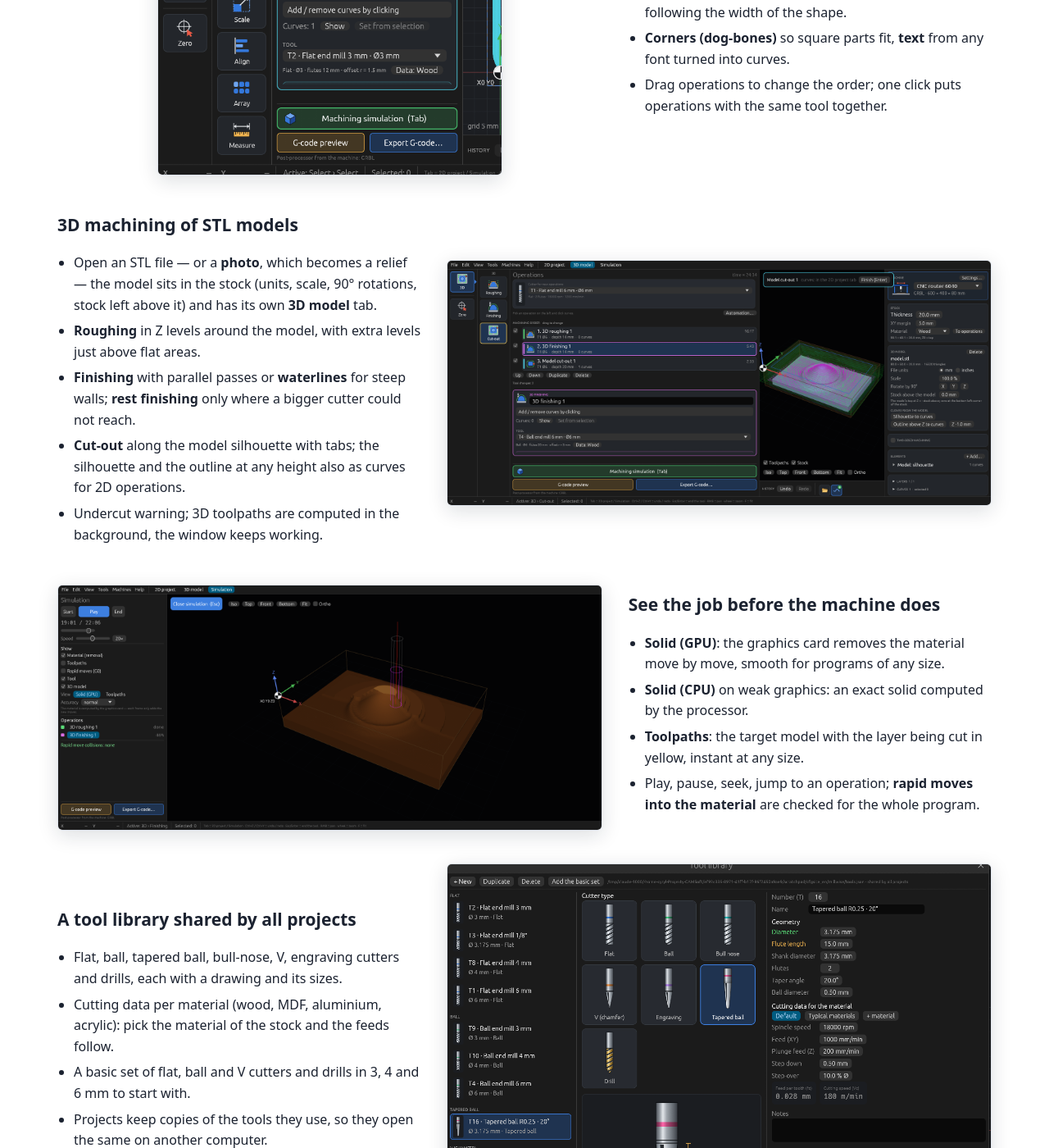
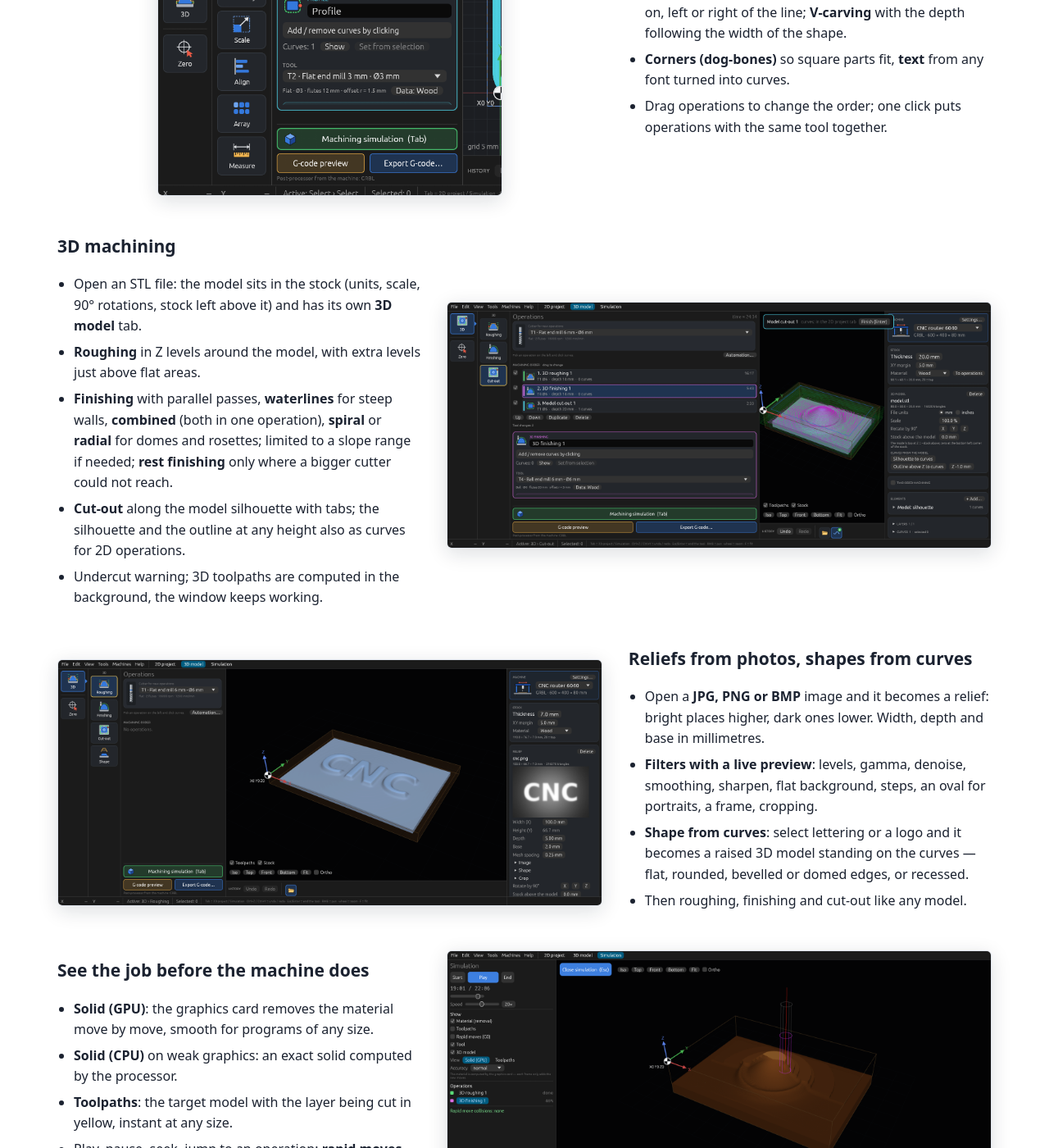
Before and after one commit to cyryllo/millwise, a Jekyll site: the page built from docs/index.md, in a window 1280 px wide and 1400 px high, scrolled down 1706 px. Shown: the whole window at 82% size. Built offline with Jekyll 4.4.1, drawn with Linux system fonts in a browser that asks for light colours; some of the changed text lies outside the part shown.

Commit message:
README and website for 0.8: photos and shapes from curves in the intro, home page and guide (new pictures), finishing strategies, current plans and test status

```diff
--- a/docs/index.md
+++ b/docs/index.md
@@ -3,7 +3,7 @@ layout: default
 lang: en
 other_lang: pl/
 wide: true
-description: "Millwise is free CAM software for 3-axis CNC routers and mills. From DXF drawings and STL models to G-code for GRBL, FluidNC and LinuxCNC, with 2D and 3D machining and a simulation on the graphics card. For Linux."
+description: "Millwise is free CAM software for 3-axis CNC routers and mills. From DXF drawings, STL models and photos to G-code for GRBL, FluidNC and LinuxCNC, with 2D and 3D machining and a simulation on the graphics card. For Linux."
 ---
 {% assign img = '/img/en/' | relative_url %}
 
@@ -22,15 +22,16 @@ description: "Millwise is free CAM software for 3-axis CNC routers and mills. Fr
   <a class="button" href="{{ site.repo }}">Source code</a>
 </div>
 
-<div class="notice"><strong>Early development.</strong> Millwise changes every day. The first G-code runs on a real router (FluidNC) went well, but the dimensions have not been measured yet and the 3D machining has not been checked on a machine. Always check the G-code before you run it, and use the program at your own risk.</div>
+<div class="notice"><strong>Early development (version 0.8).</strong> Millwise changes every day. The first G-code runs on a real router (FluidNC) went well, but the dimensions have not been measured yet and the 3D machining has not been checked on a machine. Always check the G-code before you run it, and use the program at your own risk.</div>
 
 <div class="shot"><a href="{{ img }}main.png"><img src="{{ img }}main.png" alt="Millwise main window: operations on the left, the drawing with toolpaths in the middle, the machine and stock on the right"></a></div>
 
-<p class="lead">Millwise turns <strong>DXF drawings</strong> and <strong>STL models</strong> into toolpaths and writes G-code for <strong>GRBL / FluidNC</strong> and <strong>LinuxCNC</strong>. Pick a tool and an operation, click the curves, watch the whole job in the simulation and export the program: profiles, pockets, holes, engraving and V-carving in 2D, and roughing and finishing of 3D models.</p>
+<p class="lead">Millwise turns <strong>DXF drawings</strong>, <strong>STL models</strong> and <strong>photos</strong> into toolpaths and writes G-code for <strong>GRBL / FluidNC</strong> and <strong>LinuxCNC</strong>. Pick a tool and an operation, click the curves, watch the whole job in the simulation and export the program: profiles, pockets, holes, engraving and V-carving in 2D, and roughing and finishing of 3D models, reliefs from photos and raised shapes from your curves.</p>
 
 <div class="stats">
   <div><strong>5</strong><span>2D operations: profile, pocket, drilling, engraving, V-carving</span></div>
-  <div><strong>4</strong><span>3D operations: roughing, finishing, rest, cut-out</span></div>
+  <div><strong>3</strong><span>ways to a 3D model: STL file, photo, shape from curves</span></div>
+  <div><strong>5</strong><span>3D finishing strategies: parallel, waterline, combined, spiral, radial</span></div>
   <div><strong>7</strong><span>tool types, 16 tools in the basic set</span></div>
   <div><strong>GPU</strong><span>material simulation on the graphics card</span></div>
   <div><strong>3</strong><span>controllers: GRBL, FluidNC, LinuxCNC</span></div>
@@ -55,11 +56,11 @@ description: "Millwise is free CAM software for 3-axis CNC routers and mills. Fr
 <div class="showcase reverse">
   <div class="shot-col"><a href="{{ img }}model3d.png"><img loading="lazy" src="{{ img }}model3d.png" alt="The 3D model tab: a model in the stock with roughing and finishing toolpaths"></a></div>
   <div class="text-col">
-    <h3>3D machining of STL models</h3>
+    <h3>3D machining</h3>
     <ul>
-      <li>Open an STL file — or a <strong>photo</strong>, which becomes a relief — the model sits in the stock (units, scale, 90° rotations, stock left above it) and has its own <strong>3D model</strong> tab.</li>
+      <li>Open an STL file: the model sits in the stock (units, scale, 90° rotations, stock left above it) and has its own <strong>3D model</strong> tab.</li>
       <li><strong>Roughing</strong> in Z levels around the model, with extra levels just above flat areas.</li>
-      <li><strong>Finishing</strong> with parallel passes or <strong>waterlines</strong> for steep walls; <strong>rest finishing</strong> only where a bigger cutter could not reach.</li>
+      <li><strong>Finishing</strong> with parallel passes, <strong>waterlines</strong> for steep walls, <strong>combined</strong> (both in one operation), <strong>spiral</strong> or <strong>radial</strong> for domes and rosettes; limited to a slope range if needed; <strong>rest finishing</strong> only where a bigger cutter could not reach.</li>
       <li><strong>Cut-out</strong> along the model silhouette with tabs; the silhouette and the outline at any height also as curves for 2D operations.</li>
       <li>Undercut warning; 3D toolpaths are computed in the background, the window keeps working.</li>
     </ul>
@@ -67,6 +68,19 @@ description: "Millwise is free CAM software for 3-axis CNC routers and mills. Fr
 </div>
 
 <div class="showcase">
+  <div class="shot-col"><a href="{{ img }}relief.png"><img loading="lazy" src="{{ img }}relief.png" alt="A relief made from a picture of the word CNC, with the photo and its settings in the model card"></a></div>
+  <div class="text-col">
+    <h3>Reliefs from photos, shapes from curves</h3>
+    <ul>
+      <li>Open a <strong>JPG, PNG or BMP</strong> image and it becomes a relief: bright places higher, dark ones lower. Width, depth and base in millimetres.</li>
+      <li><strong>Filters with a live preview</strong>: levels, gamma, denoise, smoothing, sharpen, flat background, steps, an oval for portraits, a frame, cropping.</li>
+      <li><strong>Shape from curves</strong>: select lettering or a logo and it becomes a raised 3D model standing on the curves — flat, rounded, bevelled or domed edges, or recessed.</li>
+      <li>Then roughing, finishing and cut-out like any model.</li>
+    </ul>
+  </div>
+</div>
+
+<div class="showcase reverse">
   <div class="shot-col"><a href="{{ img }}sim3d.png"><img loading="lazy" src="{{ img }}sim3d.png" alt="Simulation on the graphics card: finishing half way over the roughed model"></a></div>
   <div class="text-col">
     <h3>See the job before the machine does</h3>
@@ -79,7 +93,7 @@ description: "Millwise is free CAM software for 3-axis CNC routers and mills. Fr
   </div>
 </div>
 
-<div class="showcase reverse">
+<div class="showcase">
   <div class="shot-col"><a href="{{ img }}tools.png"><img loading="lazy" src="{{ img }}tools.png" alt="The tool library with tools grouped by type and the tapered ball cutter selected"></a></div>
   <div class="text-col">
     <h3>A tool library shared by all projects</h3>
@@ -92,7 +106,7 @@ description: "Millwise is free CAM software for 3-axis CNC routers and mills. Fr
   </div>
 </div>
 
-<div class="showcase">
+<div class="showcase reverse">
   <div class="shot-col"><a href="{{ img }}machines.png"><img loading="lazy" src="{{ img }}machines.png" alt="The machines window: work area, homing corner, controller and limits"></a></div>
   <div class="text-col">
     <h3>Your machines, your G-code</h3>
@@ -104,7 +118,7 @@ description: "Millwise is free CAM software for 3-axis CNC routers and mills. Fr
   </div>
 </div>
 
-<div class="showcase reverse">
+<div class="showcase">
   <div class="shot-col small"><a href="{{ img }}automation.png"><img loading="lazy" src="{{ img }}automation.png" alt="The automation window: an operation for each layer, corners, tabs and order by tool"></a></div>
   <div class="text-col">
     <h3>Less clicking</h3>
@@ -147,7 +161,7 @@ chmod +x Millwise-*-x86_64.AppImage
 
 <div class="faq">
 <details><summary>Which machines does Millwise work with?</summary><p>3-axis CNC routers and mills with GRBL, FluidNC (GRBL-compatible G-code) or LinuxCNC. The G-code was tried first on a router with a FluidNC controller.</p></details>
-<details><summary>Which files can it open?</summary><p>DXF drawings (lines, arcs, circles, polylines, splines, ellipses, blocks), STL models (binary and text) and its own <code>.millwise</code> projects. Several files can be added to one project.</p></details>
+<details><summary>Which files can it open?</summary><p>DXF drawings (lines, arcs, circles, polylines, splines, ellipses, blocks), STL models (binary and text), photos and pictures (JPG, PNG, BMP — as reliefs) and its own <code>.millwise</code> projects. Several DXF files and projects can be added to one project; a project has one 3D model.</p></details>
 <details><summary>Is it really free?</summary><p>Yes: free software under the GPL-3.0 licence, no account, no ads, no limits. The source code is on <a href="{{ site.repo }}">GitHub</a>.</p></details>
 <details><summary>Does it send anything over the internet?</summary><p>No. Millwise works offline and sends nothing anywhere.</p></details>
 <details><summary>The window does not open, or it is very slow.</summary><p>Millwise picks OpenGL by itself on NVIDIA cards and when the default graphics fail. If the window still does not open, start it with <code>--gl</code>. On a weak graphics card turn off View → Material simulation on the graphics card (GPU).</p></details>
```
Also changed, not shown: other parts of docs/index.md (+1 -1 lines), docs/guide.md (+14 -5 lines), docs/pl/guide.md (+14 -5 lines), docs/pl/index.md (+26 -12 lines), README.md, README_pl.md, docs/img/en/relief.png (added), docs/img/en/shape.png (added), docs/img/pl/relief.png (added), docs/img/pl/shape.png (added).
